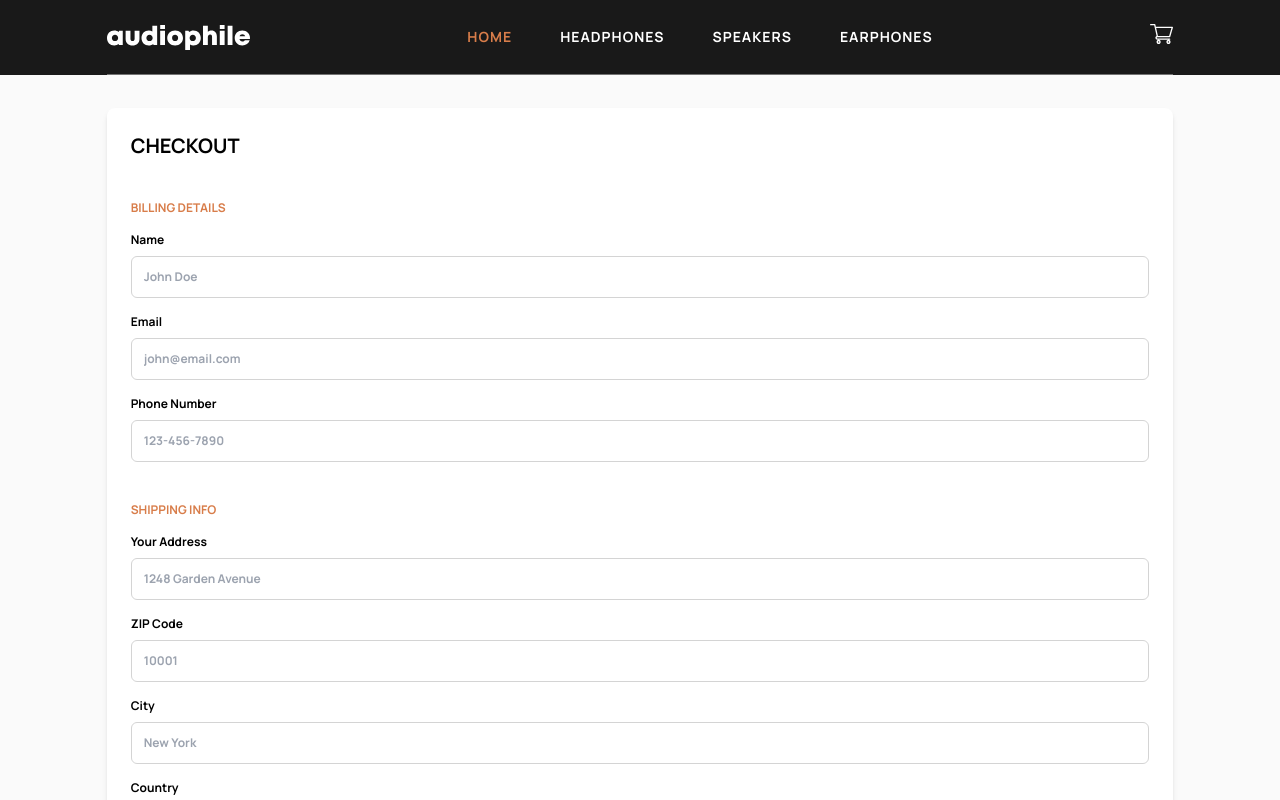
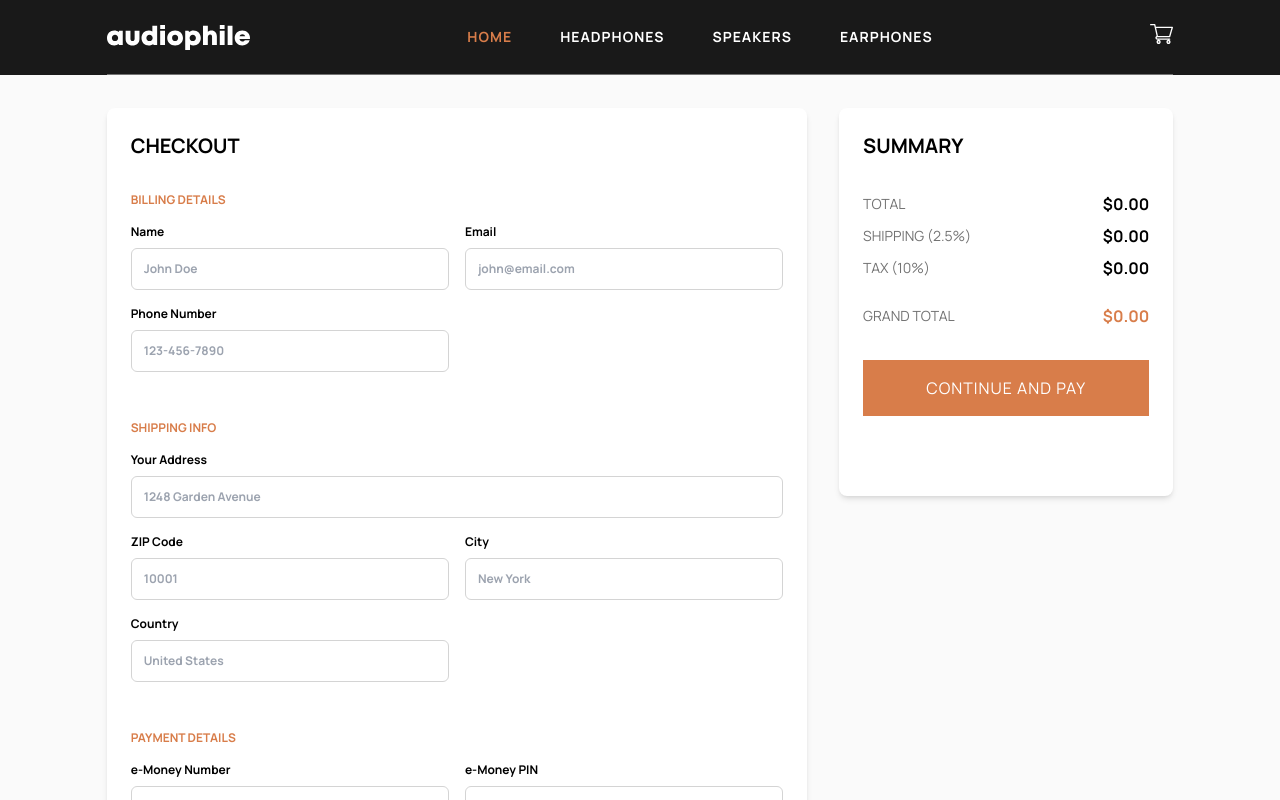
Before and after one commit to thomasthuynh/audiophile-ecommerce-website, a React (Vite) app: page /checkout in a window 1280 px wide. Shown: the top 800 px of the page. Built offline with nearby package versions, Linux system fonts and the light colour scheme.

Commit message:
Implemented responsive design for larger screen widths

```diff
--- a/src/pages/Checkout.tsx
+++ b/src/pages/Checkout.tsx
@@ -6,21 +6,32 @@ const Checkout = () => {
     state: { cart },
   } = useContext(CartContext);
 
-  const subtotal = cart.reduce((items, currentItem) => items + currentItem.price * (currentItem.quantity ?? 0), 0)
+  const subtotal = cart.reduce(
+    (items, currentItem) =>
+      items + currentItem.price * (currentItem.quantity ?? 0),
+    0,
+  );
+
+  const handleSubmit = (e: React.FormEvent) => {
+    e.preventDefault();
+  };
 
   return (
     <div className="bg-gray-20 pt-[108px]">
+      {/* CHECKOUT AND SUMMARY */}
+      <div className="mx-auto w-5/6 grid xl:grid-cols-3 xl:grid-rows-2 gap-8">
         {/* FORM */}
-      <div className="mx-auto mb-8 w-5/6 rounded-lg bg-white p-6 shadow-md">
-        <h1 className="pb-4 text-xl uppercase">Checkout</h1>
+        <div className="w-full rounded-lg bg-white p-6 shadow-md xl:col-span-2 xl:row-span-2">
+          <h1 className="text-xl uppercase">Checkout</h1>
 
-        <form action="submit">
+          <form id="checkoutForm" onSubmit={handleSubmit}>
             {/* BILLING DETAILS */}
-          <fieldset className="my-6 flex flex-col">
+            <fieldset className="mb-12 mt-8 grid gap-4 md:grid-cols-2">
               <legend className="pb-4 text-xs font-bold uppercase text-primary-500">
                 Billing Details
               </legend>
 
+              <div className="flex flex-col">
                 <label htmlFor="name" className="inline pb-2 text-xs font-bold">
                   Name
                 </label>
@@ -28,9 +39,11 @@ const Checkout = () => {
                   type="text"
                   id="name"
                   placeholder="John Doe"
-              className="mb-4 rounded-md border border-neutral-300 p-3 text-xs font-bold"
+                  className="rounded-md border border-neutral-300 p-3 text-xs font-bold"
                 />
+              </div>
 
+              <div className="flex flex-col">
                 <label htmlFor="email" className="pb-2 text-xs font-bold">
                   Email
                 </label>
@@ -38,9 +51,11 @@ const Checkout = () => {
                   type="email"
                   id="email"
                   placeholder="john@email.com"
-              className="mb-4 rounded-md border border-neutral-300 p-3 text-xs font-bold"
+                  className="rounded-md border border-neutral-300 p-3 text-xs font-bold"
                 />
+              </div>
 
+              <div className="flex flex-col">
                 <label htmlFor="phone" className="pb-2 text-xs font-bold">
                   Phone Number
                 </label>
@@ -48,16 +63,18 @@ const Checkout = () => {
                   type="tel"
                   id="phone"
                   placeholder="123-456-7890"
-              className="mb-4 rounded-md border border-neutral-300 p-3 text-xs font-bold"
+                  className="rounded-md border border-neutral-300 p-3 text-xs font-bold"
                 />
+              </div>
             </fieldset>
 
             {/* SHIPPING INFO */}
-          <fieldset className="my-6 flex flex-col">
+            <fieldset className="mb-12 mt-8 grid gap-4 md:grid-cols-2">
               <legend className="pb-4 text-xs font-bold uppercase text-primary-500">
                 Shipping Info
               </legend>
 
+              <div className="flex flex-col md:col-span-2">
                 <label htmlFor="address" className="pb-2 text-xs font-bold">
                   Your Address
                 </label>
@@ -65,9 +82,11 @@ const Checkout = () => {
                   type="text"
                   id="address"
                   placeholder="1248 Garden Avenue"
-              className="mb-4 rounded-md border border-neutral-300 p-3 text-xs font-bold"
+                  className="rounded-md border border-neutral-300 p-3 text-xs font-bold"
                 />
+              </div>
 
+              <div className="flex flex-col">
                 <label htmlFor="zip" className="pb-2 text-xs font-bold">
                   ZIP Code
                 </label>
@@ -75,9 +94,11 @@ const Checkout = () => {
                   type="text"
                   id="zip"
                   placeholder="10001"
-              className="mb-4 rounded-md border border-neutral-300 p-3 text-xs font-bold"
+                  className="rounded-md border border-neutral-300 p-3 text-xs font-bold"
                 />
+              </div>
 
+              <div className="flex flex-col">
                 <label htmlFor="city" className="pb-2 text-xs font-bold">
                   City
                 </label>
@@ -85,9 +106,11 @@ const Checkout = () => {
                   type="text"
                   id="city"
                   placeholder="New York"
-              className="mb-4 rounded-md border border-neutral-300 p-3 text-xs font-bold"
+                  className="rounded-md border border-neutral-300 p-3 text-xs font-bold"
                 />
+              </div>
 
+              <div className="flex flex-col">
                 <label htmlFor="country" className="pb-2 text-xs font-bold">
                   Country
                 </label>
@@ -95,16 +118,18 @@ const Checkout = () => {
                   type="text"
                   id="country"
                   placeholder="United States"
-              className="mb-4 rounded-md border border-neutral-300 p-3 text-xs font-bold"
+                  className="rounded-md border border-neutral-300 p-3 text-xs font-bold"
                 />
+              </div>
             </fieldset>
 
             {/* PAYMENT DETAILS */}
-          <fieldset className="my-6 flex flex-col">
+            <fieldset className="mb-12 mt-8 grid gap-4 md:grid-cols-2">
               <legend className="pb-4 text-xs font-bold uppercase text-primary-500">
                 Payment Details
               </legend>
 
+              <div className="flex flex-col">
                 <label
                   htmlFor="moneyNumber"
                   className="relative flex items-center pb-2 text-xs font-bold"
@@ -117,7 +142,9 @@ const Checkout = () => {
                   placeholder="1234567890"
                   className="mb-4 rounded-md border border-neutral-300 p-3 text-xs font-bold"
                 />
+              </div>
 
+              <div className="flex flex-col">
                 <label htmlFor="moneyPin" className="pb-2 text-xs font-bold">
                   e-Money PIN
                 </label>
@@ -127,12 +154,13 @@ const Checkout = () => {
                   placeholder="1234"
                   className="mb-4 rounded-md border border-neutral-300 p-3 text-xs font-bold"
                 />
+              </div>
             </fieldset>
           </form>
         </div>
 
         {/* SUMMARY */}
-      <div className="mx-auto mb-8 w-5/6 rounded-lg bg-white p-6 shadow-md">
+        <div className="w-full rounded-lg bg-white p-6 shadow-md">
           <h2 className="pb-4 text-xl uppercase">Summary</h2>
           <div>
             {cart.map((product) => (
@@ -167,32 +195,41 @@ const Checkout = () => {
           {/* TOTAL */}
           <div className="flex flex-col gap-2 py-4">
             {/* SUBTOTAL */}
-          <div className="flex justify-between items-center">
-            <p className="uppercase text-neutral-500 text-sm">Total</p>
+            <div className="flex items-center justify-between">
+              <p className="text-sm uppercase text-neutral-500">Total</p>
               <p className="font-bold">${subtotal.toFixed(2)}</p>
             </div>
 
             {/* SHIPPING */}
-          <div className="flex justify-between items-center">
-            <p className="uppercase text-neutral-500 text-sm">SHIPPING (2.5%)</p>
+            <div className="flex items-center justify-between">
+              <p className="text-sm uppercase text-neutral-500">
+                SHIPPING (2.5%)
+              </p>
               <p className="font-bold">${(subtotal * 0.025).toFixed(2)}</p>
             </div>
 
             {/* TAX */}
-          <div className="flex justify-between items-center">
-            <p className="uppercase text-neutral-500 text-sm">TAX (10%)</p>
+            <div className="flex items-center justify-between">
+              <p className="text-sm uppercase text-neutral-500">TAX (10%)</p>
               <p className="font-bold">${(subtotal * 0.1).toFixed(2)}</p>
             </div>
 
             {/* GRAND TOTAL */}
-          <div className="flex justify-between items-center py-4">
-            <p className="uppercase text-neutral-500 text-sm">GRAND TOTAL</p>
-            <p className="font-bold text-primary-500">${(subtotal * 1.125).toFixed(2)}</p>
+            <div className="flex items-center justify-between py-4">
+              <p className="text-sm uppercase text-neutral-500">GRAND TOTAL</p>
+              <p className="font-bold text-primary-500">
+                ${(subtotal * 1.125).toFixed(2)}
+              </p>
             </div>
 
-          <button className="mt-2 inline-block w-full bg-primary-500 px-6 py-3 text-center text-sm uppercase tracking-[1px] text-white hover:bg-primary-300 sm:px-8 sm:py-4 sm:text-base">
+            <button
+              type="submit"
+              form="checkoutForm"
+              className="mt-2 inline-block w-full bg-primary-500 px-6 py-3 text-center text-sm uppercase tracking-[1px] text-white hover:bg-primary-300 sm:px-8 sm:py-4 sm:text-base"
+            >
               Continue and Pay
             </button>
+          </div>
         </div>
       </div>
     </div>
```
Lines whose indentation alone changed are shown as unchanged.
